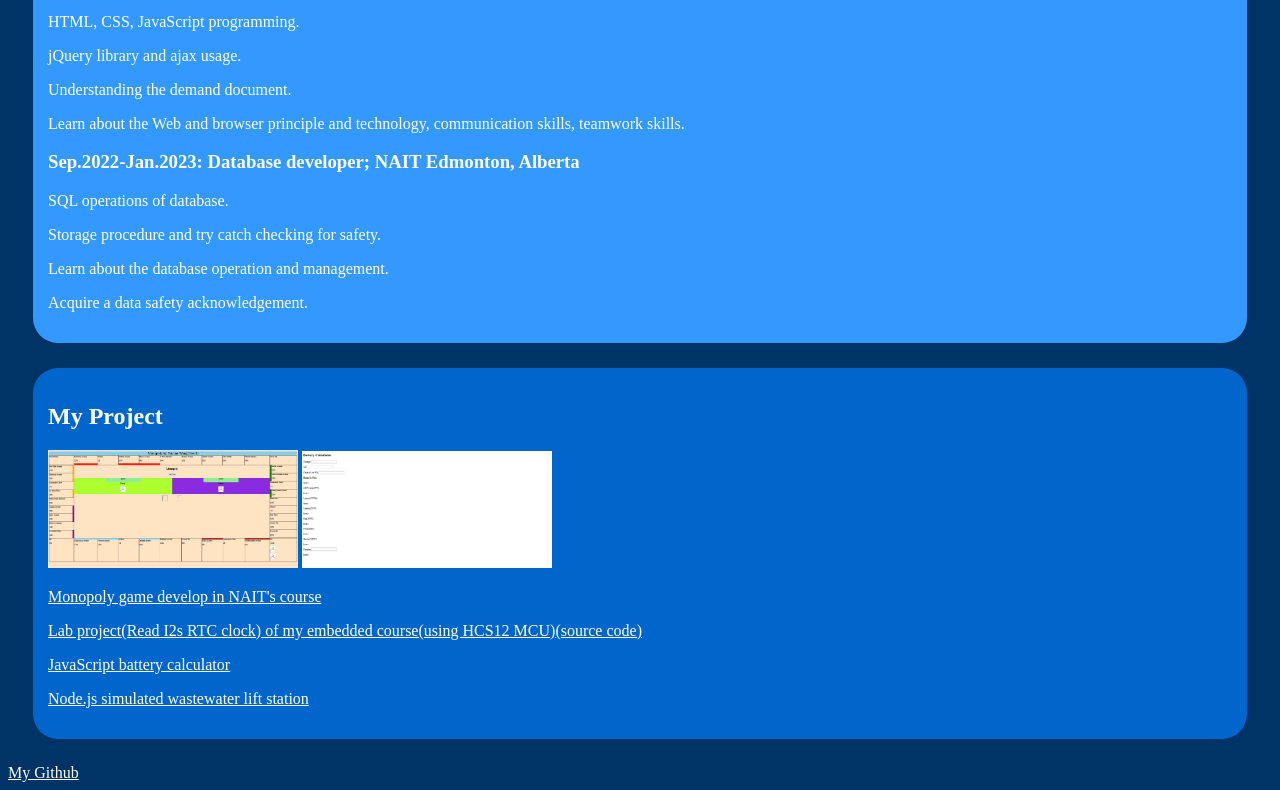
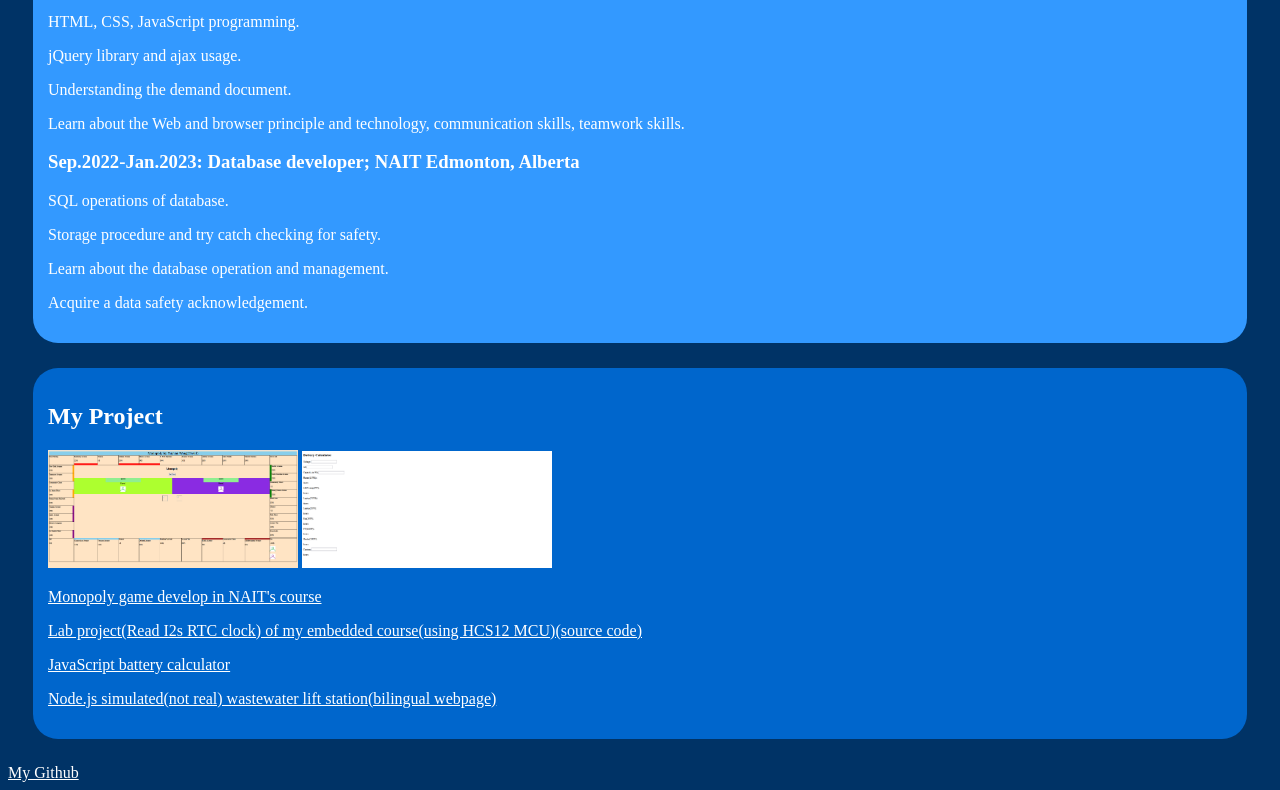
Before and after one commit to DavidWangNait/my-website, a plain HTML site: page index.html in a window 1280 px wide. Shown: the part 1394-2184 px from the top of the page. Drawn offline with Linux system fonts and the light colour scheme.

Commit message:
Update index.html

```diff
--- a/index.html
+++ b/index.html
@@ -62,7 +62,7 @@
         <p><a href="Lab02.html">Monopoly game develop in NAIT's course</a></p>
         <p><a href="https://github.com/CMPE2250/DavidWangCode/tree/main/Lab04">Lab project(Read I2s RTC clock) of my embedded course(using HCS12 MCU)(source code)</a></p>
         <p><a href="battcal.html">JavaScript battery calculator</a></p>
-        <p><a href="https://github.com/DavidWangNait/NodeScada">Node.js simulated wastewater lift station</a></p>
+        <p><a href="https://github.com/DavidWangNait/NodeScada">Node.js simulated(not real) wastewater lift station(bilingual webpage)</a></p>
     </div>
     <a href="https://github.com/DavidWangNait">My Github</a>
 </body>
```
